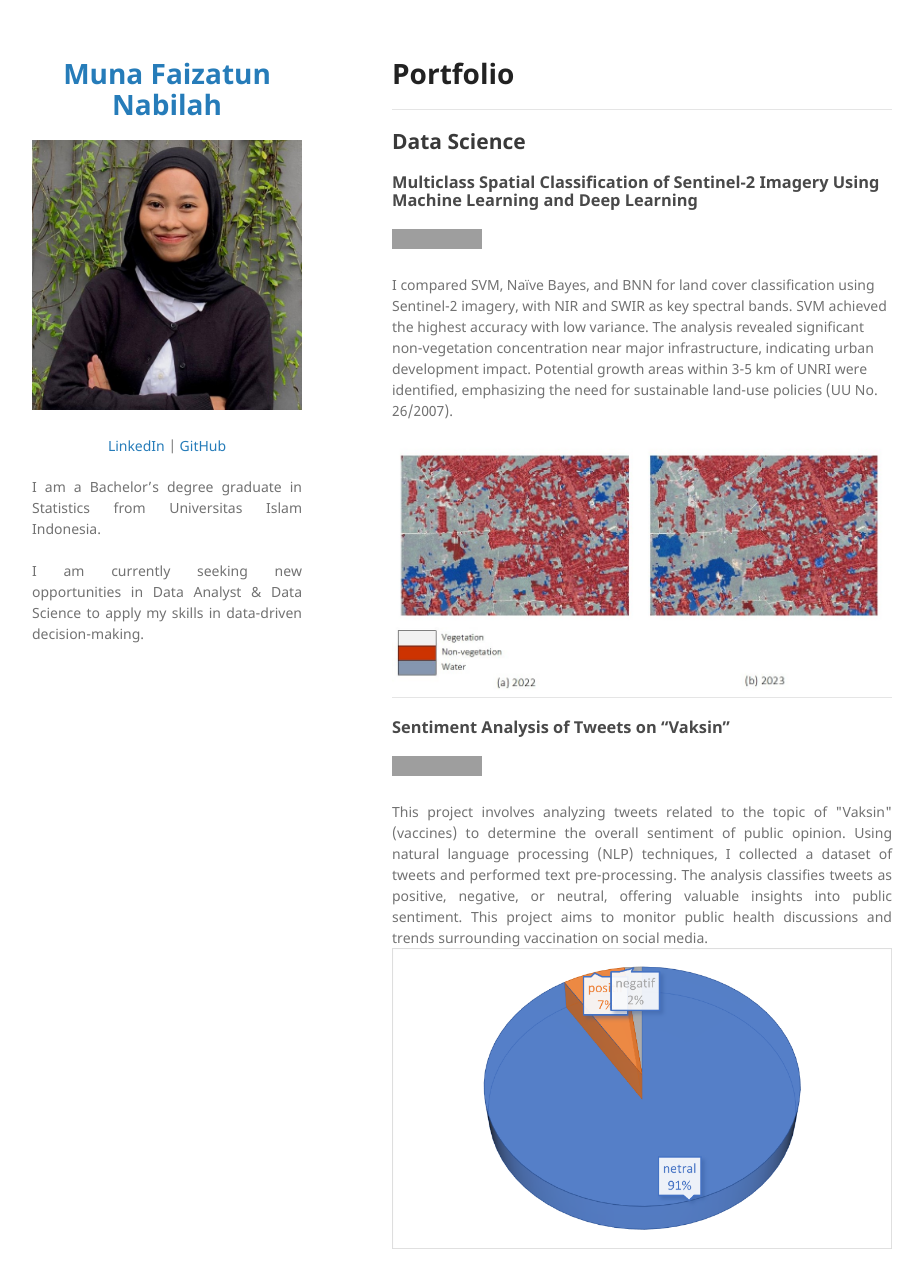
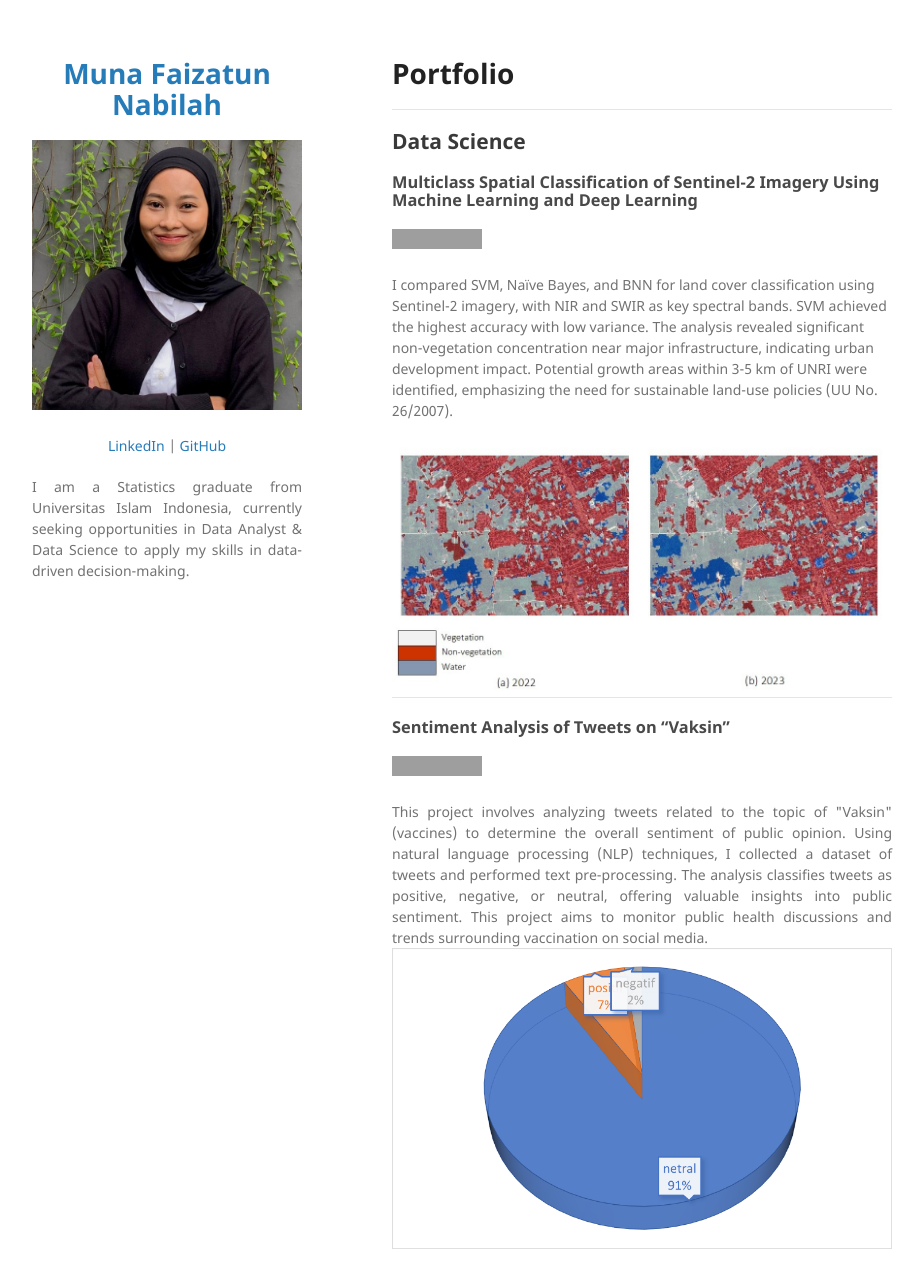
Before and after one commit to munafaizatun/munafaizatun.github.io, a Jekyll site: the page built from index.md, in a window 1280 px wide and 1304 px high. Shown: the top 1288 px of the window, without its empty margins (178-1102 px from the left). Built offline with Jekyll 4.4.1, drawn with Linux system fonts in a browser that asks for light colours; our own code applies the rules of GitHub Pages for plain Markdown files; grey boxes are pictures that could not be loaded.

Commit message:
Update _config.yml

```diff
--- a/_config.yml
+++ b/_config.yml
@@ -9,9 +9,7 @@ description:
   </p>
 
   <p align="justify">
-  I am a Bachelor’s degree graduate in Statistics from Universitas Islam Indonesia.
-  <br><br>
-  I am currently seeking new opportunities in Data Analyst & Data Science to apply my skills in data-driven decision-making.
+  I am a Statistics graduate from Universitas Islam Indonesia, currently seeking opportunities in Data Analyst & Data Science to apply my skills in data-driven decision-making.
   <br><br>
   </p>
 
```
